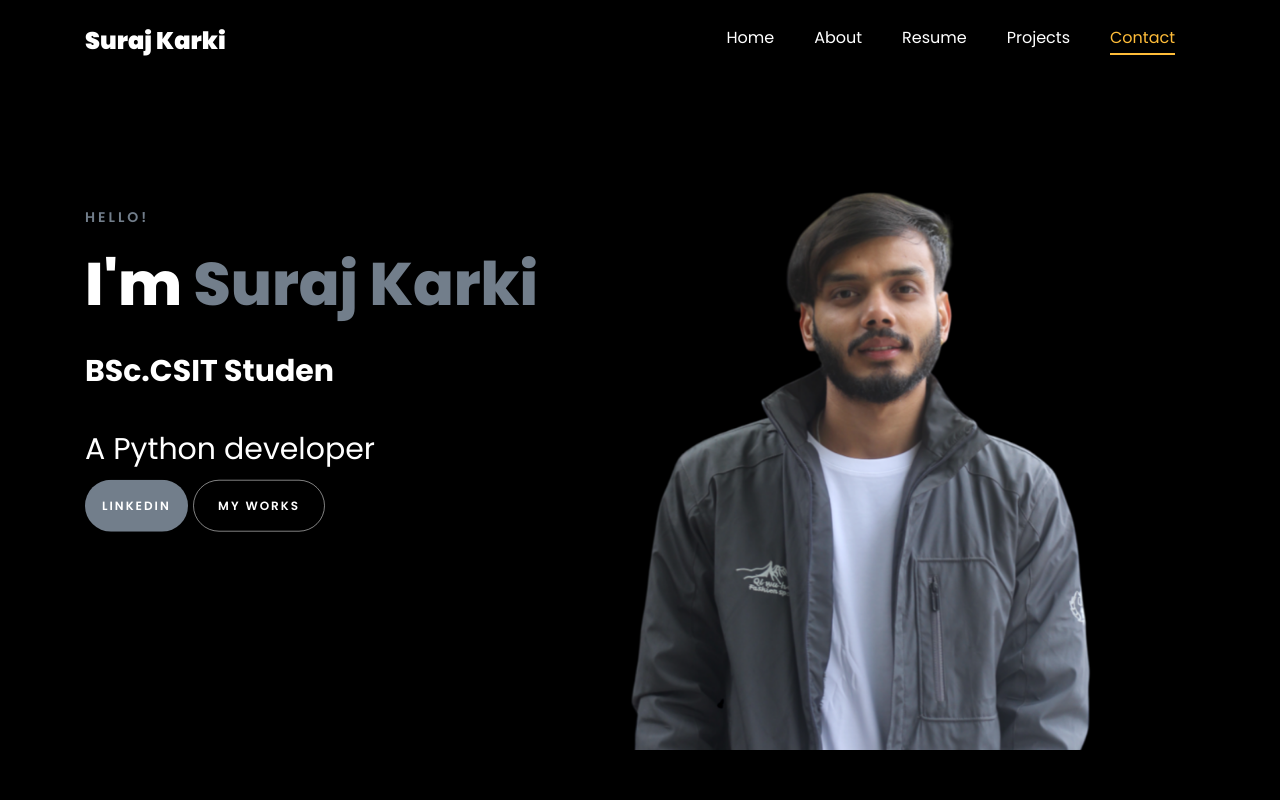
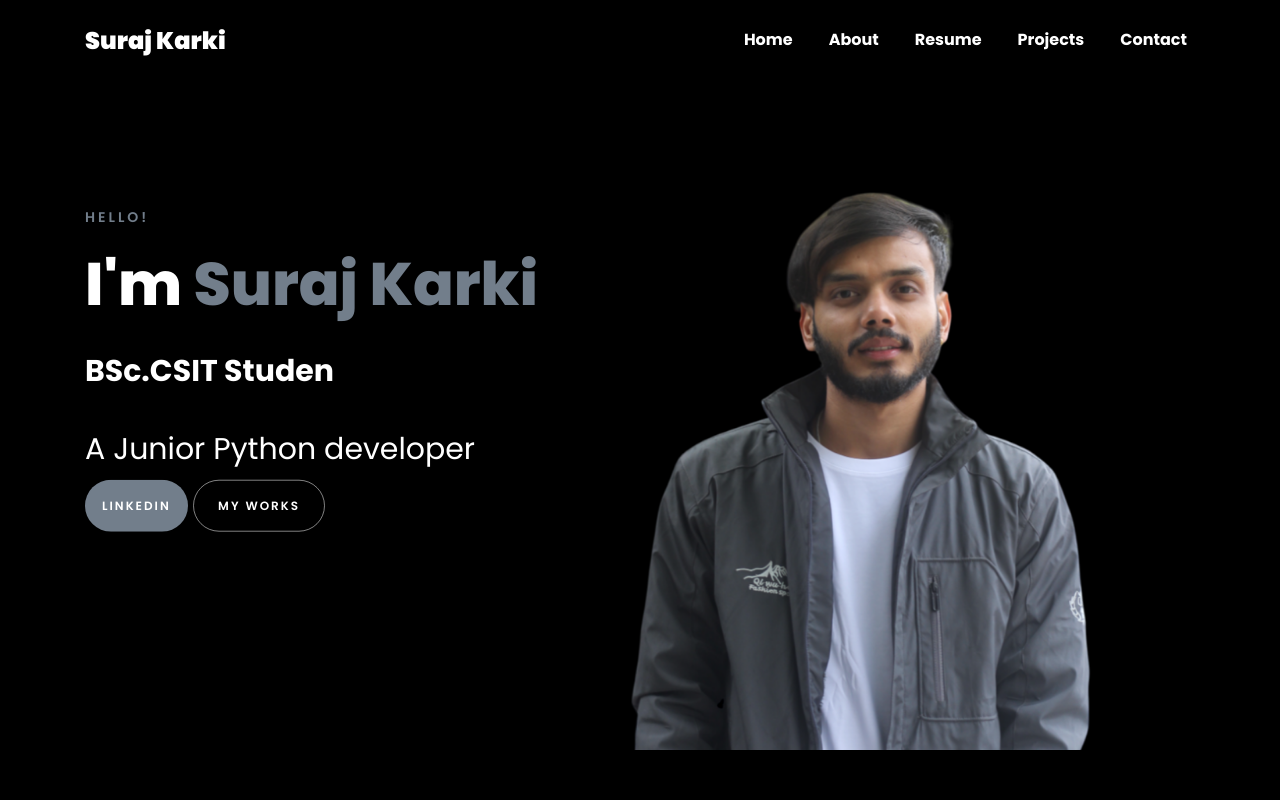
Before and after one commit to Suraj-kar/Portfolio, a website: page index.html in a window 1280 px wide. Shown: the top 800 px of the page. Drawn offline with Linux system fonts and the light colour scheme; animation ran at ten frames a second; files whose address does not match are found by name.

Commit message:
color filxed

```diff
--- a/index.html
+++ b/index.html
@@ -128,13 +128,58 @@
 
 			<div class="collapse navbar-collapse" id="ftco-nav">
 				<ul class="navbar-nav nav ml-auto">
-					<li class="nav-item"><a href="#home-section" class="nav-link" style="border-bottom: 2px solid transparent; transition: border-color 0.3s ease;" onmouseover="this.style.borderBottomColor='#727E8B'" onmouseout="this.style.borderBottomColor='transparent'"><span>Home</span></a></li>
-					<li class="nav-item"><a href="#about-section" class="nav-link" style="border-bottom: 2px solid transparent; transition: border-color 0.3s ease;" onmouseover="this.style.borderBottomColor='#727E8B'" onmouseout="this.style.borderBottomColor='transparent'"><span>About</span></a></li>
-					<li class="nav-item"><a href="#resume-section" class="nav-link" style="border-bottom: 2px solid transparent; transition: border-color 0.3s ease;" onmouseover="this.style.borderBottomColor='#727E8B'" onmouseout="this.style.borderBottomColor='transparent'"><span>Resume</span></a></li>
-					<li class="nav-item"><a href="#project-section" class="nav-link" style="border-bottom: 2px solid transparent; transition: border-color 0.3s ease;" onmouseover="this.style.borderBottomColor='#727E8B'" onmouseout="this.style.borderBottomColor='transparent'"><span>Projects</span></a></li>
-					<li class="nav-item"><a href="#contact-section" class="nav-link" style="border-bottom: 2px solid transparent; transition: border-color 0.3s ease;" onmouseover="this.style.borderBottomColor='#727E8B'" onmouseout="this.style.borderBottomColor='transparent'"><span>Contact</span></a></li>
+					<a href="#home-section" class="nav-link"
+						style="margin-right: 20px; border: none !important; border-bottom: 2px solid transparent !important; background: transparent !important; color: white !important; font-weight: bold !important; text-decoration: none !important; display: inline-block !important; vertical-align: baseline !important; line-height: normal !important; padding-top: 0 !important; margin-top: 0 !important;"
+						onmouseover="this.style.borderBottomColor='#727E8B'"
+						onmouseout="this.style.borderBottomColor='transparent'">
+						<span style="color: white !important; font-weight: bold !important; vertical-align: baseline !important;">Home</span>
+					</a>
+
+					<a href="#about-section" class="nav-link"
+						style="margin-right: 20px; border: none !important; border-bottom: 2px solid transparent !important; background: transparent !important; color: white !important; font-weight: bold !important; text-decoration: none !important; display: inline-block !important; vertical-align: baseline !important; line-height: normal !important; padding-top: 0 !important; margin-top: 0 !important;"
+						onmouseover="this.style.borderBottomColor='#727E8B'"
+						onmouseout="this.style.borderBottomColor='transparent'">
+						<span style="color: white !important; font-weight: bold !important; vertical-align: baseline !important;">About</span>
+					</a>
+
+					<a href="#resume-section" class="nav-link"
+						style="margin-right: 20px; border: none !important; border-bottom: 2px solid transparent !important; background: transparent !important; color: white !important; font-weight: bold !important; text-decoration: none !important; display: inline-block !important; vertical-align: baseline !important; line-height: normal !important; padding-top: 0 !important; margin-top: 0 !important;"
+						onmouseover="this.style.borderBottomColor='#727E8B'"
+						onmouseout="this.style.borderBottomColor='transparent'">
+						<span style="color: white !important; font-weight: bold !important; vertical-align: baseline !important;">Resume</span>
+					</a>
+
+					<a href="#project-section" class="nav-link"
+						style="margin-right: 20px; border: none !important; border-bottom: 2px solid transparent !important; background: transparent !important; color: white !important; font-weight: bold !important; text-decoration: none !important; display: inline-block !important; vertical-align: baseline !important; line-height: normal !important; padding-top: 0 !important; margin-top: 0 !important;"
+						onmouseover="this.style.borderBottomColor='#727E8B'"
+						onmouseout="this.style.borderBottomColor='transparent'">
+						<span style="color: white !important; font-weight: bold !important; vertical-align: baseline !important;">Projects</span>
+					</a>
+
+					<a href="#contact-section" class="nav-link"
+						style="border: none !important; border-bottom: 2px solid transparent !important; background: transparent !important; color: white !important; font-weight: bold !important; text-decoration: none !important; display: inline-block !important; vertical-align: baseline !important; line-height: normal !important; padding-top: 0 !important; margin-top: 0 !important;"
+						onmouseover="this.style.borderBottomColor='#727E8B'"
+						onmouseout="this.style.borderBottomColor='transparent'">
+						<span style="color: white !important; font-weight: bold !important; vertical-align: baseline !important;">Contact</span>
+					</a>
+
 				</ul>
 			</div>
+
+			<script>
+				function setActive(element)
+				{
+					// Remove active state from all nav links
+					document.querySelectorAll('.nav-link').forEach(link =>
+					{
+						link.classList.remove('active');
+						link.style.borderBottom = '2px solid transparent';
+					});
+					// Set active state for clicked element
+					element.classList.add('active');
+					element.style.borderBottom = '2px solid #727E8B';
+				}
+			</script>
 		</div>
 	</nav>
 	<section id="home-section" class="hero">
@@ -195,12 +240,11 @@
 
 								<br>
 								<br>
-								<h2>A Python developer</h2>
+								<h2>A Junior Python developer</h2>
 								<!-- <h2 class="d-flex" style="margin-bottom: 0">With over 5 years of experience</h2> -->
 								<!-- <br> -->
 								<p>
-									<a href="https://www.linkedin.com/in/suraj-karki-124190289/"
-									class="btn py-3 px-3"
+									<a href="https://www.linkedin.com/in/suraj-karki-124190289/" class="btn py-3 px-3"
 										style="background-color: #727E8B; color: white;"
 										onmouseover="this.style.backgroundColor='#5e6873';"
 										onmouseout="this.style.backgroundColor='#727E8B';">
@@ -308,12 +352,11 @@
 						<div class="counter-wrap ftco-animate d-flex mt-md-3">
 							<div class="text">
 								<p class="mb-4">
-									<span class="number" data-number="5" style="color: #727E8B;">0</span> <span>+</span>
+									<span class="number" data-number="8" style="color: #727E8B;">0</span> <span>+</span>
 									<span>&nbsp; Projects completed</span>
 								</p>
 								<p>
-									<a href="https://www.linkedin.com/in/suraj-karki-124190289/"
-									class="btn py-3 px-3"
+									<a href="https://www.linkedin.com/in/suraj-karki-124190289/" class="btn py-3 px-3"
 										style="background-color: #727E8B; color: white;"
 										onmouseover="this.style.backgroundColor='#5e6873';"
 										onmouseout="this.style.backgroundColor='#727E8B';">
@@ -373,9 +416,7 @@
 			<div class="row justify-content-center mt-5">
 				<div class="col-md-6 text-center ftco-animate">
 					<p>
-						<a href="suraj-karki-cv.pdf"
-						class="btn py-4 px-5"
-						download
+						<a href="suraj-karki-cv.pdf" class="btn py-4 px-5" download
 							style="background-color: #727E8B; color: white;"
 							onmouseover="this.style.backgroundColor='#5e6873';"
 							onmouseout="this.style.backgroundColor='#727E8B';">
@@ -508,7 +549,7 @@
 				<div class="col-md d-flex justify-content-center counter-wrap ftco-animate">
 					<div class="block-18">
 						<div class="text">
-							<strong class="number" data-number="5" style="color: #727E8B;">0</strong>
+							<strong class="number" data-number="8" style="color: #727E8B;">0</strong>
 							<span>Projects</span>
 						</div>
 					</div>
@@ -525,8 +566,7 @@
 						<h4> I love to solve problems &amp; uncover hidden data stories </h4>
 						<br>
 						<p>
-							<a href="https://github.com/Suraj-kar"
-							class="btn py-3 px-5"
+							<a href="https://github.com/Suraj-kar" class="btn py-3 px-5"
 								style="background-color: #727E8B; color: white;"
 								onmouseover="this.style.backgroundColor='#5e6873';"
 								onmouseout="this.style.backgroundColor='#727E8B';">
@@ -586,7 +626,7 @@
 							<span class="icon-globe" style="color: #727E8B;"></span>
 						</div>
 						<h3 class="mb-4">Download Resume</h3>
-						<p><a href="#">resumelink</a></p>
+						<p><a href="#resume-section">resumelink</a></p>
 					</div>
 				</div>
 
@@ -597,8 +637,7 @@
 						<div class="col-md-7 ftco-animate text-center">
 							<h2>Have a<span> Question? </span> <a
 									href="https://docs.google.com/forms/d/17ACxKhiITKT_GhI3PGlVthS7U3Vcicidu-BhMH_KK4A/edit"
-									class="btn py-3 px-5"
-									style="background-color: #727E8B; color: white;"
+									class="btn py-3 px-5" style="background-color: #727E8B; color: white;"
 									onmouseover="this.style.backgroundColor='#8692A0';"
 									onmouseout="this.style.backgroundColor='#727E8B';">
 									Click Here</a>
```
Lines whose indentation alone changed are shown as unchanged.
